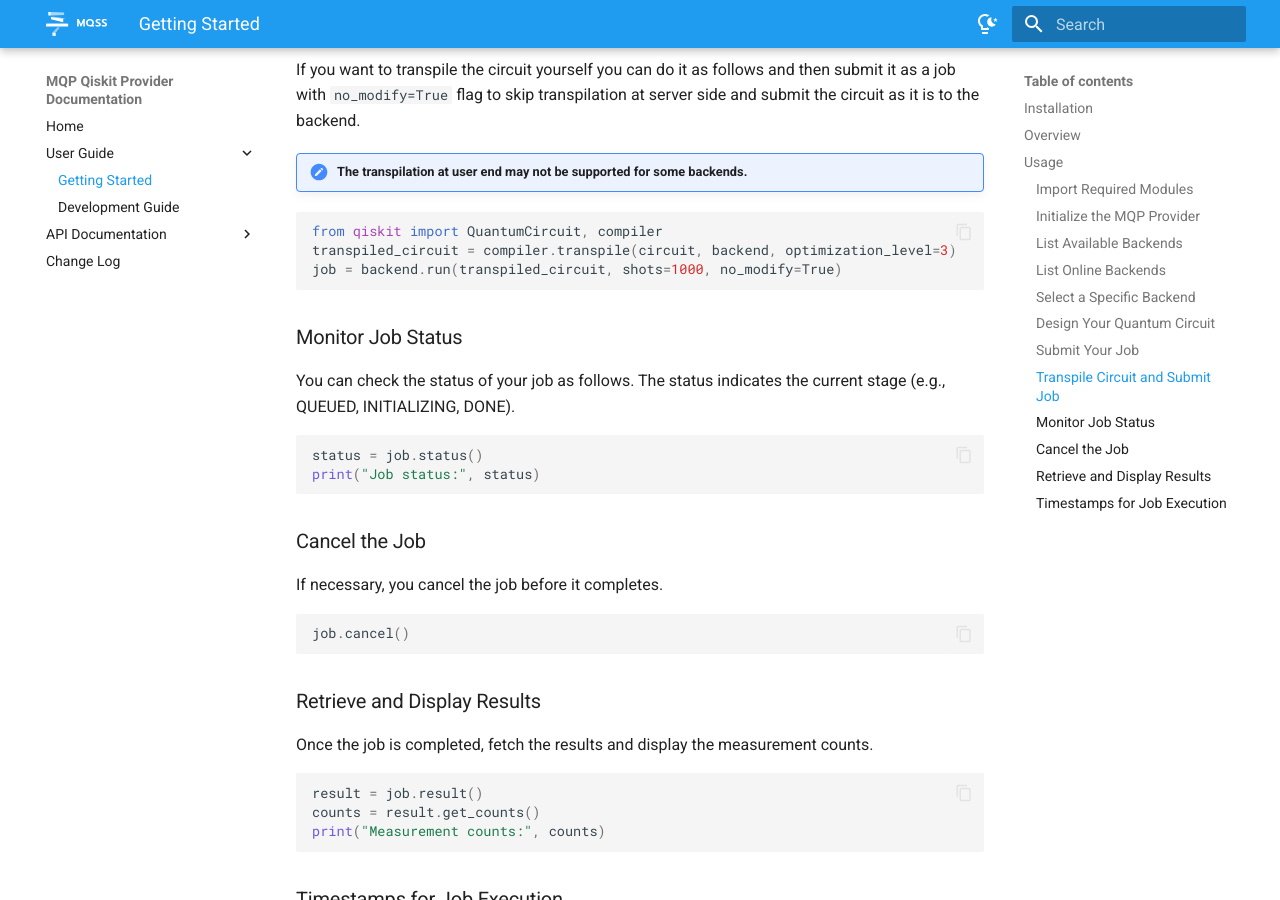
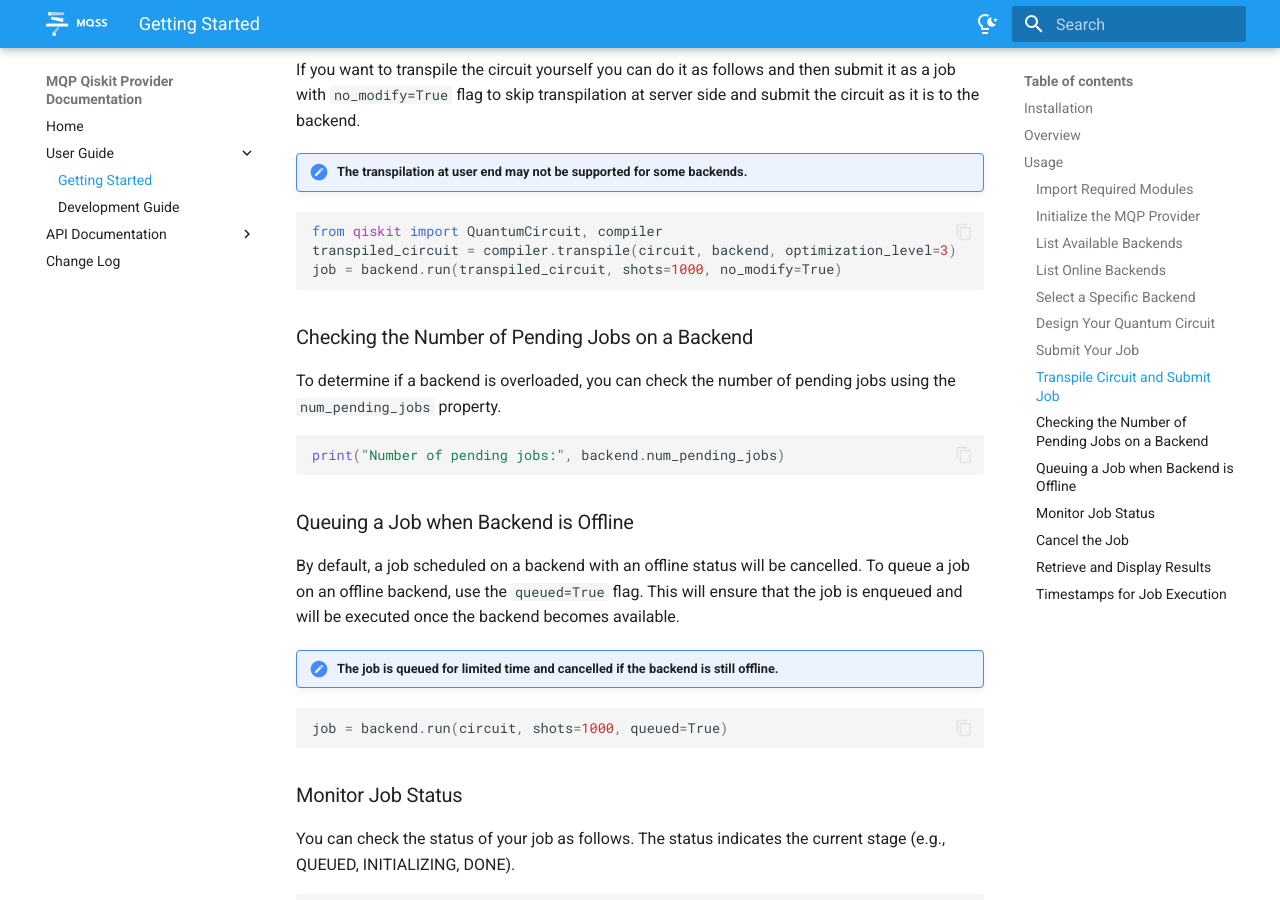
Before and after one commit to Munich-Quantum-Software-Stack/MQSS-Qiskit-Adapter, an MkDocs documentation site: the page built from docs/user_guide/getting_started.md, in a window 1280 px wide and 900 px high, scrolled down 1990 px. Built offline with MkDocs 1.6.1 and Material for MkDocs 9.7.7, drawn with Linux system fonts in a browser that asks for light colours.

Commit message:
Queuing support (#12)
* added queuing option

* add num_pending_jobs to documentation

---------

Co-authored-by: Muhammad Farooqi <muhammad.farooqi@lrz.de>

````diff
--- a/docs/user_guide/getting_started.md
+++ b/docs/user_guide/getting_started.md
@@ -94,6 +94,24 @@ transpiled_circuit = compiler.transpile(circuit, backend, optimization_level=3)
 job = backend.run(transpiled_circuit, shots=1000, no_modify=True)
 ```
 
+### Checking the Number of Pending Jobs on a Backend
+
+To determine if a backend is overloaded, you can check the number of pending jobs using the `num_pending_jobs` property.
+
+```python
+print("Number of pending jobs:", backend.num_pending_jobs)
+```
+
+### Queuing a Job when Backend is Offline
+
+By default, a job scheduled on a backend with an offline status will be cancelled. To queue a job on an offline backend, use the `queued=True` flag. This will ensure that the job is enqueued and will be executed once the backend becomes available.
+
+!!! Note "The job is queued for limited time and cancelled if the backend is still offline."
+
+```python
+job = backend.run(circuit, shots=1000, queued=True)
+```
+
 ### Monitor Job Status
 
 You can check the status of your job as follows. The status indicates the current stage (e.g., QUEUED, INITIALIZING, DONE).
--- a/pyproject.toml
+++ b/pyproject.toml
@@ -10,7 +10,7 @@ dependencies = [
     "qiskit>=0.45,<1.3",
     "requests>=2.32.3",
     "python-decouple>=3.8",
-    "mqp-client>=0.1.4",
+    "mqp-client>=0.1.5",
     "qiskit-qasm3-import>=0.5.1",
 ]
 # Sub-Dependency SciPy 1.9 supports Python 3.8-3.11
@@ -34,6 +34,9 @@ profile = "black"
 src_paths = ["mqp", "test"]
 known_first_party = ["mqp"]
 
+[tool.pylint.'MESSAGES CONTROL']
+disable = ["too-many-arguments"]
+
 [tool.pytest.ini_options]
 testpaths = ["test"]
 addopts = ["--ignore=local", "-v", "-s"]
````
Also changed, not shown: docs/CHANGELOG.md (+5 -0 lines), 1 other file.
